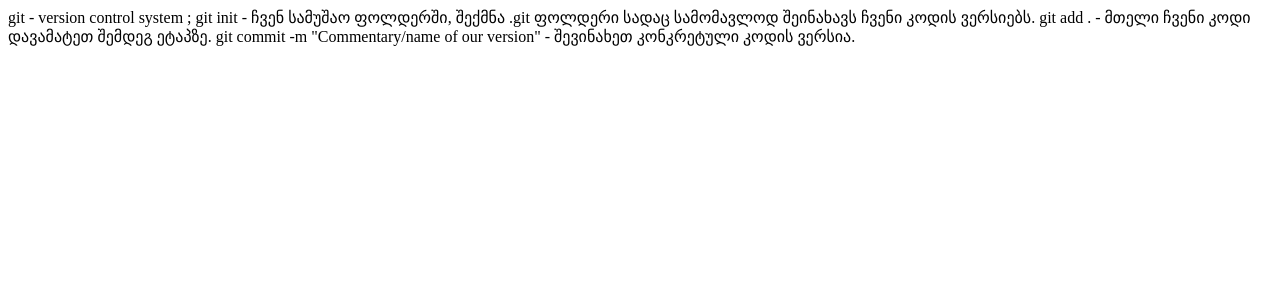
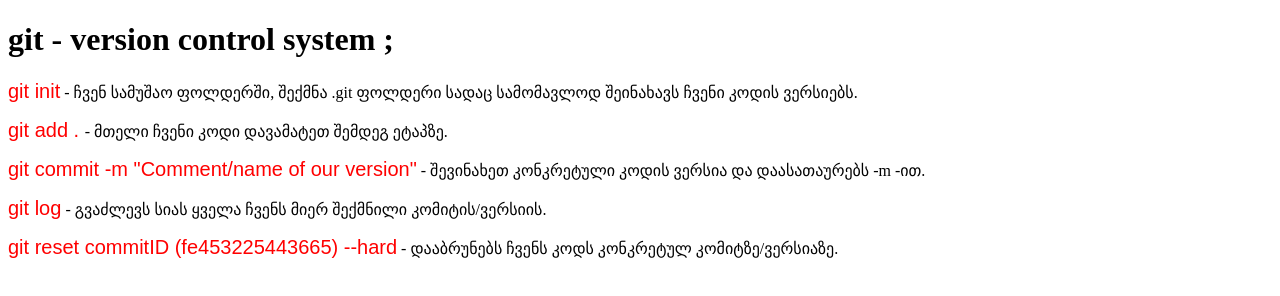
Before and after one commit to MariamKochadze/Git---VCS, a plain HTML site: page index.html in a window 1280 px wide. Drawn offline with Linux system fonts and the light colour scheme.

Commit message:
add style css and new commands

```diff
--- a/index.html
+++ b/index.html
@@ -5,12 +5,30 @@
     <meta http-equiv="X-UA-Compatible" content="IE=edge" />
     <meta name="viewport" content="width=device-width, initial-scale=1.0" />
     <title>First Repository</title>
+    <link rel="stylesheet" type="text/css" href="style.css" />
   </head>
   <body>
-    git - version control system ; git init - ჩვენ სამუშაო ფოლდერში, შექმნა .git
-    ფოლდერი სადაც სამომავლოდ შეინახავს ჩვენი კოდის ვერსიებს. git add . - მთელი
-    ჩვენი კოდი დავამატეთ შემდეგ ეტაპზე. git commit -m "Commentary/name of our
-    version" - შევინახეთ კონკრეტული კოდის ვერსია.
+    <h1>git - version control system ;</h1>
+    <p>
+      <span>git init</span> - ჩვენ სამუშაო ფოლდერში, შექმნა .git ფოლდერი სადაც
+      სამომავლოდ შეინახავს ჩვენი კოდის ვერსიებს.
+    </p>
+
+    <p><span>git add . </span> - მთელი ჩვენი კოდი დავამატეთ შემდეგ ეტაპზე.</p>
+
+    <p>
+      <span> git commit -m "Comment/name of our version"</span> - შევინახეთ
+      კონკრეტული კოდის ვერსია და დაასათაურებს -m -ით.
+    </p>
+
+    <p>
+      <span>git log</span> - გვაძლევს სიას ყველა ჩვენს მიერ შექმნილი
+      კომიტის/ვერსიის.
+    </p>
+    <p>
+      <span> git reset commitID (fe453225443665) --hard</span> - დააბრუნებს
+      ჩვენს კოდს კონკრეტულ კომიტზე/ვერსიაზე.
+    </p>
 
     <script src="./index.js"></script>
   </body>
--- /dev/null
+++ b/style.css
@@ -0,0 +1,5 @@
+span {
+  font-size: 20px;
+  color: red;
+  font-family: Arial, Helvetica, sans-serif;
+}
```
